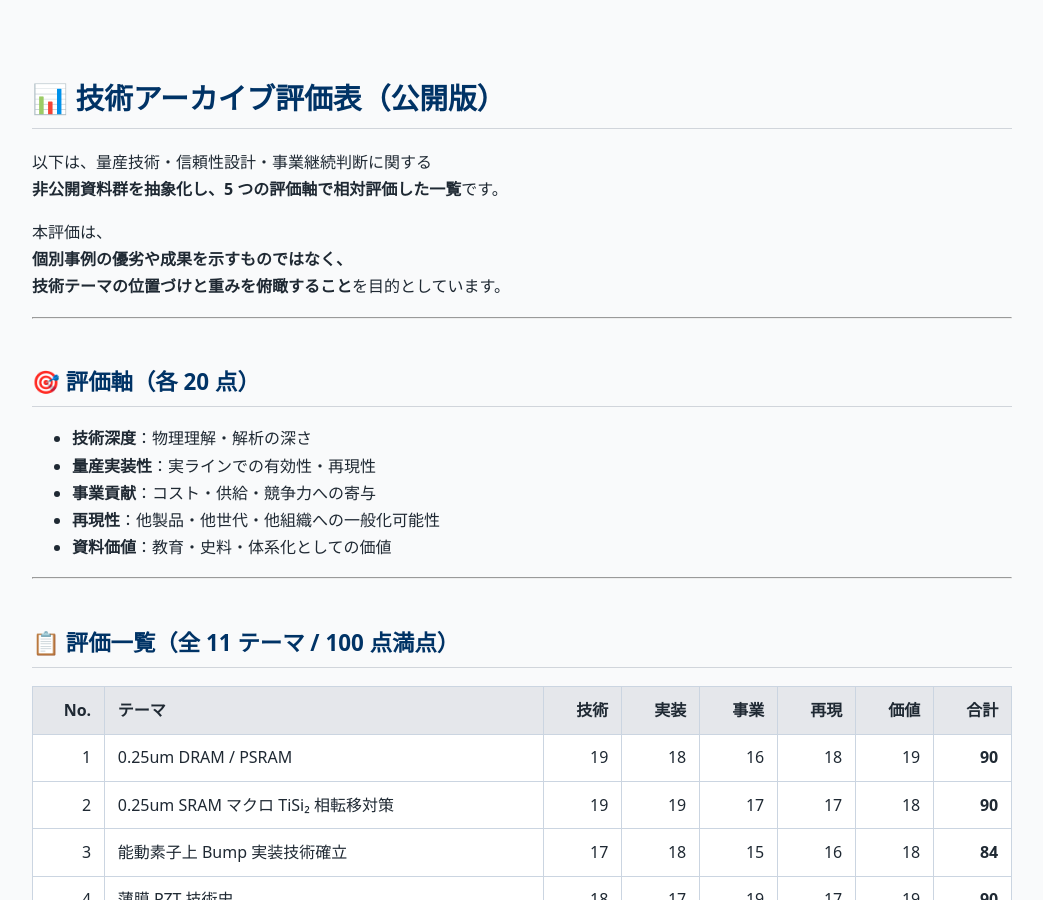
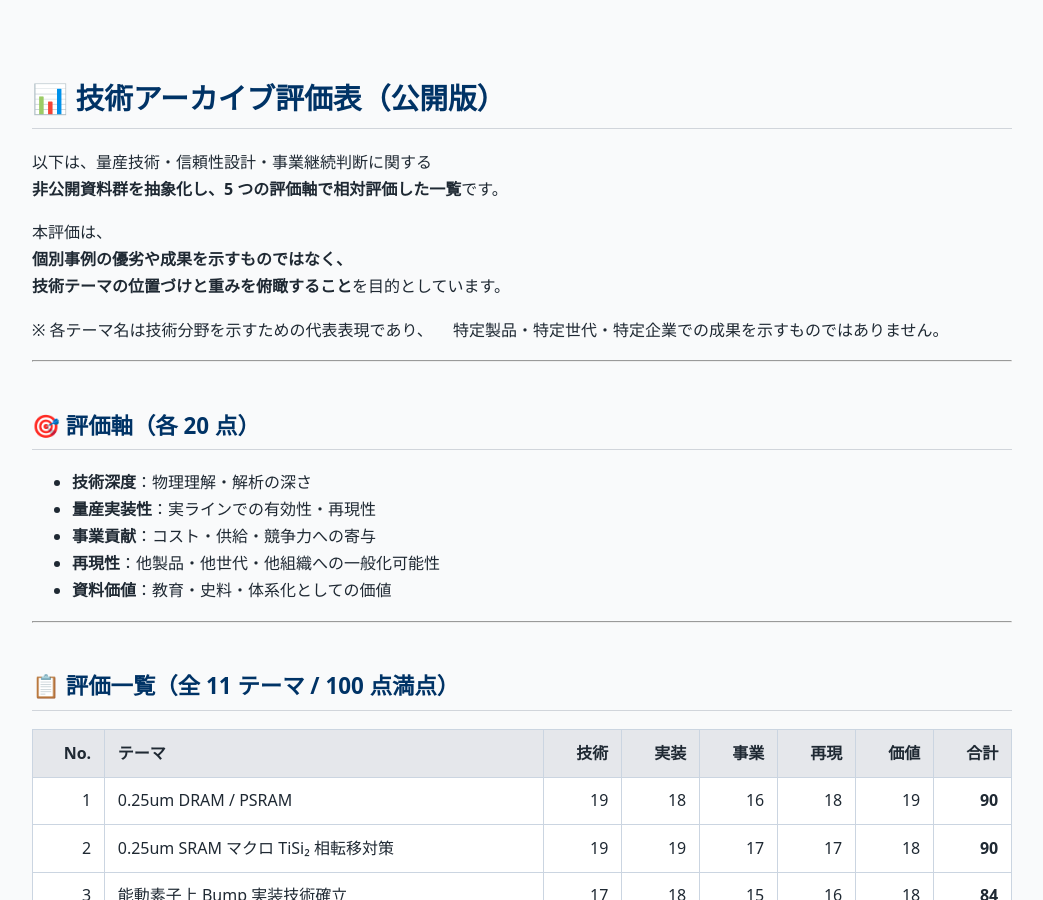
Before and after one commit to Samizo-AITL/Samizo-AITL.github.io, a Jekyll site: the page built from about/archive/evaluation.md, in a window 1280 px wide and 900 px high. Shown: the whole window, without its empty margins (118-1161 px from the left). Built offline with Jekyll 4.4.1, drawn with Linux system fonts in a browser that asks for light colours.

Commit message:
Update evaluation.md

```diff
--- a/about/archive/evaluation.md
+++ b/about/archive/evaluation.md
@@ -11,6 +11,9 @@ title: "Evaluation Matrix — Manufacturing Technology"
 本評価は、
 **個別事例の優劣や成果を示すものではなく、
 技術テーマの位置づけと重みを俯瞰すること**を目的としています。
+
+※ 各テーマ名は技術分野を示すための代表表現であり、
+　特定製品・特定世代・特定企業での成果を示すものではありません。
 
 ---
 
```
